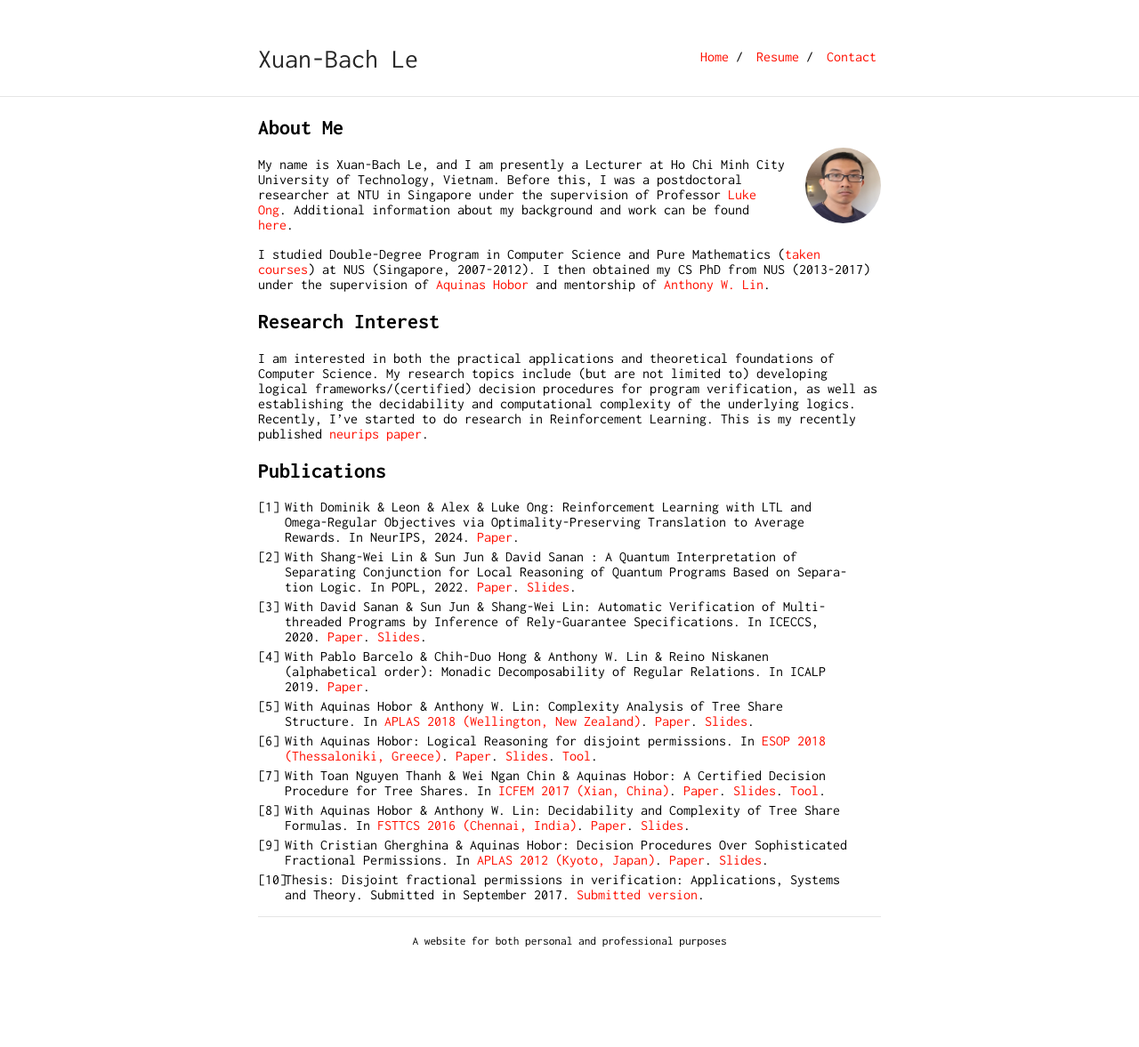
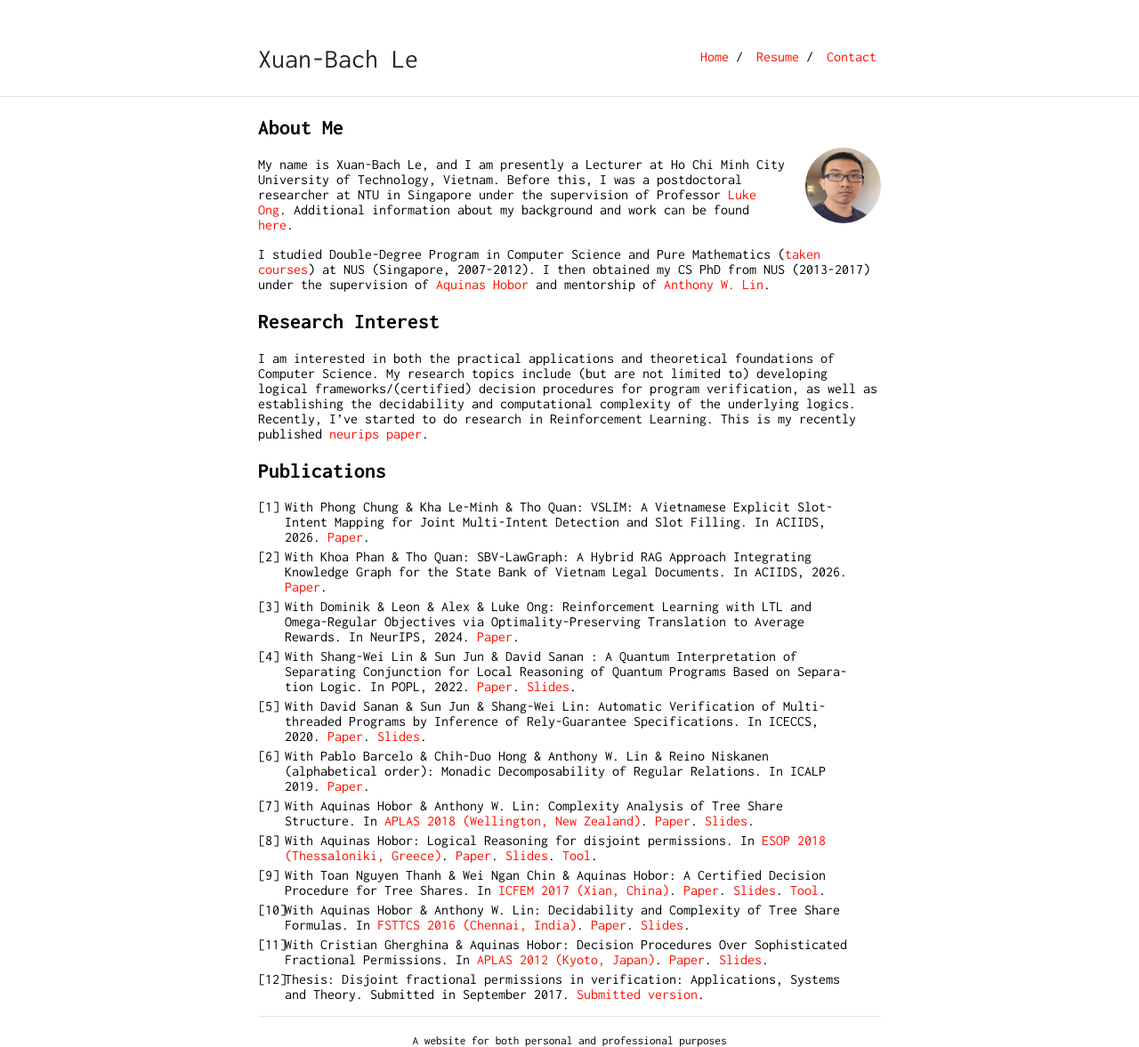
Before and after one commit to lexuanbach/lexuanbach.github.io, a Jekyll site: the page built from index.md, in a window 1280 px wide. Shown: the whole page at 89% size. Built offline with Jekyll 4.4.1, drawn with Linux system fonts in a browser that asks for light colours; our own code applies the rules of GitHub Pages for plain Markdown files; before the commit the page ends 1065 px from its top, so only the background shows below that.

Commit message:
Update publications in index.md
Added new publications to the list, including works on VSLIM and SBV-LawGraph.

```diff
--- a/index.md
+++ b/index.md
@@ -15,6 +15,8 @@ I am interested in both the practical applications and theoretical foundations o
 
 ## Publications
 
+11. With Phong Chung & Kha Le-Minh & Tho Quan: VSLIM: A Vietnamese Explicit Slot-Intent Mapping for Joint Multi-Intent Detection and Slot Filling. In ACIIDS, 2026. [Paper](/publication/ACIIDS2026b.pdf).
+10. With Khoa Phan & Tho Quan: SBV-LawGraph: A Hybrid RAG Approach Integrating Knowledge Graph for the State Bank of Vietnam Legal Documents. In ACIIDS, 2026. [Paper](/publication/ACIIDS2026a.pdf).
 9. With Dominik & Leon & Alex & Luke Ong: Reinforcement Learning with LTL and Omega-Regular
 Objectives via Optimality-Preserving Translation to Average Rewards. In NeurIPS, 2024. [Paper](/publication/rl24.pdf).
 8. With Shang-Wei Lin & Sun Jun & David Sanan : A Quantum Interpretation of Separating Conjunction for Local Reasoning of Quantum Programs Based on Separa-tion Logic. In POPL, 2022. [Paper](/publication/POPL2022.pdf). [Slides](/slides/POPL2022_slides.pdf).
```
